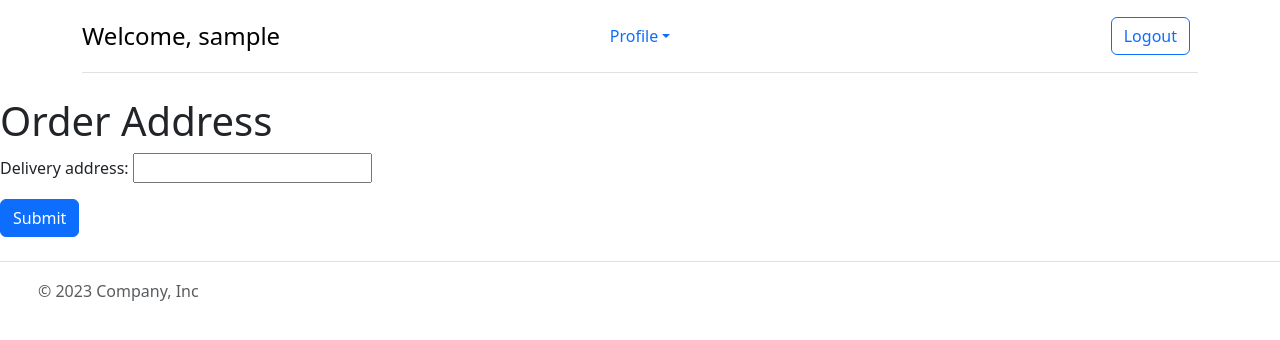
After one commit to karabas94/advance_final, a Django app: page /order/cart/address_confirmation/ in a window 1280 px wide. The commit adds this page. Shown: the top 340 px of the page. Run offline with Django 4.2, Linux system fonts and the light colour scheme; the visitor is signed in with stand-in values (Sample User, id 1).

Commit message:
-created order view

```diff
--- a/shop/book/tasks.py
+++ b/shop/book/tasks.py
@@ -15,7 +15,7 @@ def book_synch():
                     'name': book['name'],
                     'price': book['price'],
                     'quantity': book['quantity'],
-                    'image': 'products/default_book_image.jpeg' #заглушка для корзины
+                    'image': 'products/default_book_image.jpeg'
                 }
 
             )
--- a/shop/core/settings.py
+++ b/shop/core/settings.py
@@ -153,6 +153,3 @@ CELERY_ACCEPT_CONTENT = ['application/json']
 CELERY_TASK_SERIALIZER = 'json'
 CELERY_RESULT_SERIALIZER = 'json'
 CELERY_TIMEZONE = TIME_ZONE
-
-
-# CELERY_RESULT_BACKEND = 'db+postgresql://admin:admin@shop_db:5432/shop_db',
--- /dev/null
+++ b/shop/order/forms.py
@@ -0,0 +1,5 @@
+from django import forms
+
+
+class OrderAddressForm(forms.Form):
+    delivery_address = forms.CharField(max_length=1000)
--- a/shop/order/models.py
+++ b/shop/order/models.py
@@ -6,7 +6,7 @@ from book.models import Book
 
 class Order(models.Model):
     class OrderStatus(models.IntegerChoices):
-        СARD = 1, _('Card')
+        CARD = 1, _('Card')
         ORDER = 2, _('Order')
         SUCCESS = 3, _('Success')
         FAIL = 4, _("Fail")
--- a/shop/order/urls.py
+++ b/shop/order/urls.py
@@ -1,14 +1,14 @@
 from django.urls import path
-from order.views import cart_add, item_clear, item_decrement, item_increment, cart_clear, cart_detail
+from order.views import cart_add, item_clear, item_decrement, item_increment, cart_clear, cart_detail, address_confirmation
 
 app_name = 'order'
 urlpatterns = [
-
+    path('cart/address_confirmation/', address_confirmation, name='address_confirmation'),
 
     path('cart/add/<int:id>/', cart_add, name='cart_add'),
     path('cart/item_clear/<int:id>/', item_clear, name='item_clear'),
     path('cart/item_increment/<int:id>/', item_increment, name='item_increment'),
     path('cart/item_decrement/<int:id>/', item_decrement, name='item_decrement'),
     path('cart/cart_clear/', cart_clear, name='cart_clear'),
-    path('cart/cart-detail/', cart_detail,name='cart_detail'),
+    path('cart/cart-detail/', cart_detail, name='cart_detail'),
 ]
--- a/shop/order/views.py
+++ b/shop/order/views.py
@@ -1,7 +1,10 @@
 from django.shortcuts import render, redirect
 from book.models import Book
+from order.forms import OrderAddressForm
+from order.models import Order, OrderItem
 from django.contrib.auth.decorators import login_required
 from cart.cart import Cart
+
 
 @login_required(login_url="/account/login")
 def cart_add(request, id):
@@ -45,3 +48,22 @@ def cart_clear(request):
 @login_required(login_url="/account/login")
 def cart_detail(request):
     return render(request, 'order/cart_detail.html')
+
+
+@login_required(login_url="/account/login")
+def address_confirmation(request):
+    if request.method == 'POST':
+        form = OrderAddressForm(request.POST)
+        if form.is_valid():
+            order = Order.objects.create(user=request.user, status=Order.OrderStatus.ORDER,
+                                         delivery_address=form.cleaned_data.get('delivery_address'))
+            cart = request.session.get('cart', None)
+            for key, value in cart.items():
+                book = Book.objects.get(id=value.get('product_id'))
+                OrderItem.objects.create(order=order, book=book, quantity=value.get('quantity'))
+            cart = Cart(request)
+            cart.clear()
+            return redirect('book:book_list')
+    else:
+        form = OrderAddressForm()
+    return render(request, 'order/order_address.html', {'form': form})
--- a/shop/templates/order/cart_detail.html
+++ b/shop/templates/order/cart_detail.html
@@ -31,4 +31,5 @@
     <br>
     <br>
     <button type="button" class="btn btn-warning"><a href="{% url 'order:cart_clear' %}" >Clear cart</a></button>
+    <button type="button" class="btn btn-warning"><a href="{% url 'order:address_confirmation' %}" >Order</a></button>
 {% endblock %}
--- /dev/null
+++ b/shop/templates/order/order_address.html
@@ -0,0 +1,10 @@
+{% extends 'base.html' %}
+
+{% block content %}
+    <h1>Order Address</h1>
+    <form method="post" action="{% url 'order:address_confirmation' %}">
+        {% csrf_token %}
+        {{ form.as_p }}
+        <button type="submit" class="btn btn-primary">Submit</button>
+    </form>
+{% endblock %}
```
Also changed, not shown: shop/book/admin.py (line endings or trailing spaces), shop/book/views.py (line endings or trailing spaces), shop/core/celery.py (line endings or trailing spaces).
